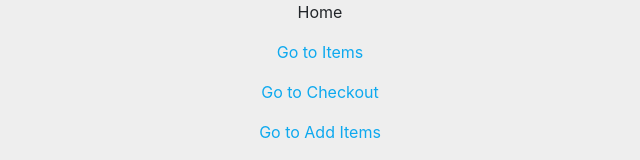
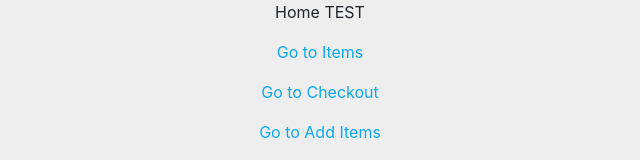
Before and after one commit to ZainabShakeel/RandoStore, a React (Create React App) app: page / in a window 1280 px wide. Shown: the top 160 px of the page, without its empty margins (320-960 px from the left). Built offline with nearby package versions, Linux system fonts and the light colour scheme.

Commit message:
project creation,installing dependencies, pages navigation setup

```diff
--- a/src/screens/Home.js
+++ b/src/screens/Home.js
@@ -3,7 +3,7 @@ import { Link, useNavigate } from "react-router-dom";
 export default function Home() {
   return (
     <div className="App">
-      <p>Home</p>
+      <p>Home TEST</p>
       <Link to={"/items"}>
         <p>Go to Items</p>
       </Link>
```
